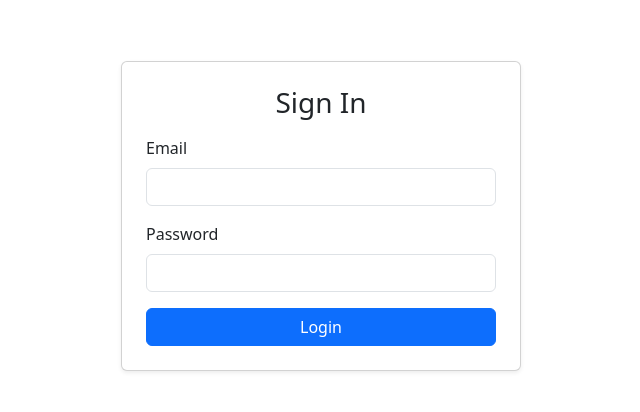
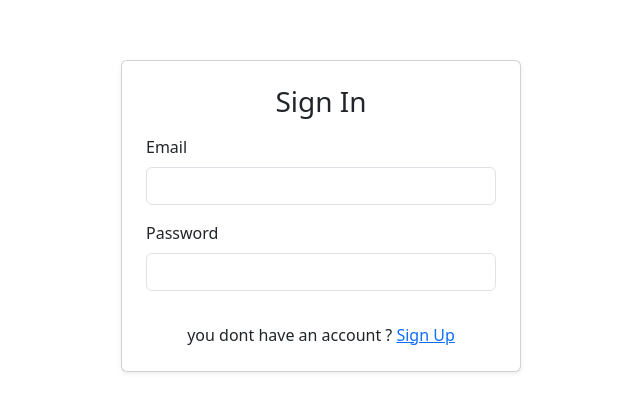
Before and after one commit to devKIG3/geoLocation-tracker, a React (Vite) app: page /login in a window 1280 px wide. Shown: the part 184-596 px from the top of the page, without its empty margins (319-959 px from the left). Built offline with nearby package versions, Linux system fonts and the light colour scheme; no server answers.

Commit message:
refactor: clean up login component by removing unused button and adjusting layout

```diff
--- a/src/pages/login.jsx
+++ b/src/pages/login.jsx
@@ -1,7 +1,7 @@
 import React, { useState } from "react";
 import { auth, db } from "../firebase";
 import { useNavigate } from "react-router-dom";
-
+import { Link } from "react-router-dom";
 export default function Login() {
   const [email, setEmail] = useState("");
   const [pass, setPass] = useState("");
@@ -27,7 +27,6 @@ export default function Login() {
         style={{ width: "100%", maxWidth: 400 }}
       >
         <h3 className="card-title text-center mb-3">Sign In</h3>
-
         <div className="mb-3">
           <label className="form-label">Email</label>
           <input
@@ -37,7 +36,6 @@ export default function Login() {
             onChange={(e) => setEmail(e.target.value)}
           />
         </div>
-
         <div className="mb-3">
           <label className="form-label">Password</label>
           <input
@@ -47,11 +45,9 @@ export default function Login() {
             onChange={(e) => setPass(e.target.value)}
           />
         </div>
-
-        <button className="btn btn-primary w-100" onClick={handleLogin}>
-          Login
-        </button>
-
+        <div className="mt-3 text-center">
+          you dont have an account ? <Link to="/signup">Sign Up</Link>
+        </div>
         {msg && <div className="mt-3 text-center text-danger">{msg}</div>}
       </div>
     </div>
```
